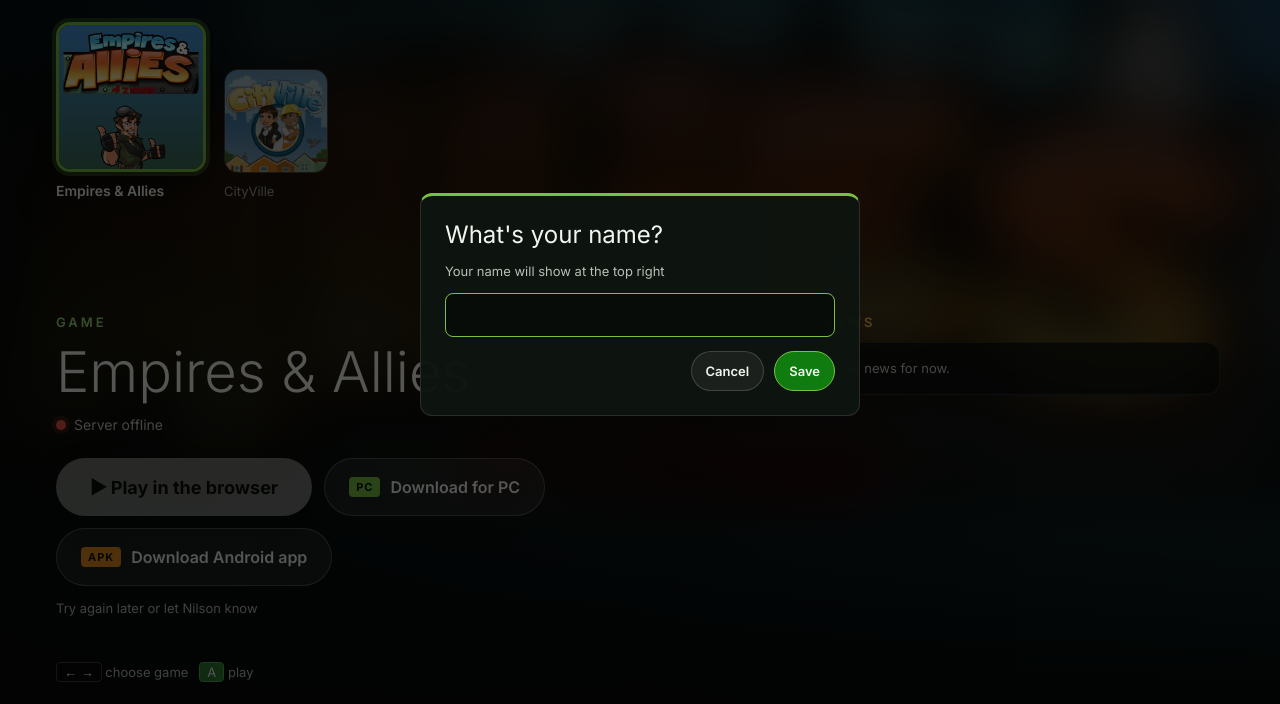
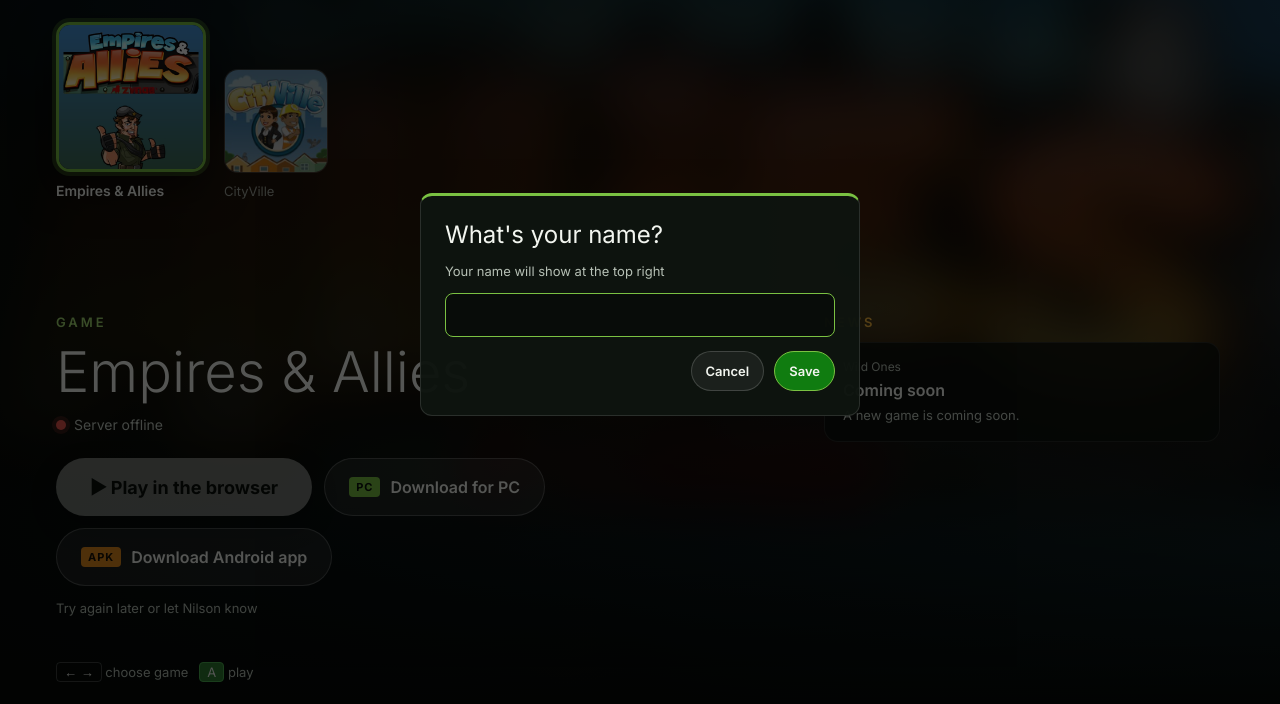
Before and after one commit to nilsonvargasmendoza/juegos-nilson, a plain HTML site: page index.html in a window 1280 px wide. Shown: the part 96-800 px from the top of the page. Drawn offline with Linux system fonts and the light colour scheme; no server answers.

Commit message:
Novedades: Wild Ones - Próximamente
Co-Authored-By: Claude Opus 5.5 <noreply@anthropic.com>
Claude-Session: https://claude.ai/code/session_01Hpeec6zzB9CQ5CcMVsxUtm

```diff
--- a/index.html
+++ b/index.html
@@ -228,6 +228,11 @@ const JUEGOS = [
 const $ = (id) => document.getElementById(id);
 const esMovil = () => matchMedia("(max-width: 900px)").matches;
 let estado = {}, novedades = [], sel = 0;
+// novedades fijas de la web (siempre arriba, sin links)
+const NOV_FIJAS = [
+  { es: { juego: "Wild Ones", titulo: "Próximamente", texto: "Un nuevo juego llega pronto." },
+    en: { juego: "Wild Ones", titulo: "Coming soon", texto: "A new game is coming soon." } },
+];
 const guardar = (k, v) => { try { localStorage.setItem(k, v); } catch (e) {} };
 const leer = (k, d) => { try { const v = localStorage.getItem(k); return v === null ? d : v; } catch (e) { return d; } };
 
@@ -344,8 +349,9 @@ function pintarDetalle() {
 function pintarNovedades() {
   $("novTit").textContent = t("nov");
   const lista = $("listaNov");
-  if (!novedades.length) { const d = document.createElement("div"); d.className = "nov"; const p = document.createElement("p"); p.textContent = t("sinNov"); d.append(p); lista.replaceChildren(d); return; }
-  lista.replaceChildren(...novedades.slice(0, 6).map((n) => {
+  const todas = NOV_FIJAS.map((n) => n[idioma] || n.es).concat(novedades);
+  if (!todas.length) { const d = document.createElement("div"); d.className = "nov"; const p = document.createElement("p"); p.textContent = t("sinNov"); d.append(p); lista.replaceChildren(d); return; }
+  lista.replaceChildren(...todas.slice(0, 6).map((n) => {
     const a = document.createElement("article"); a.className = "nov";
     const sm = document.createElement("small"); sm.textContent = [n.juego, n.fecha].filter(Boolean).join(" · ");
     const b = document.createElement("b"); b.textContent = n.titulo || ""; a.append(sm, b);
```
